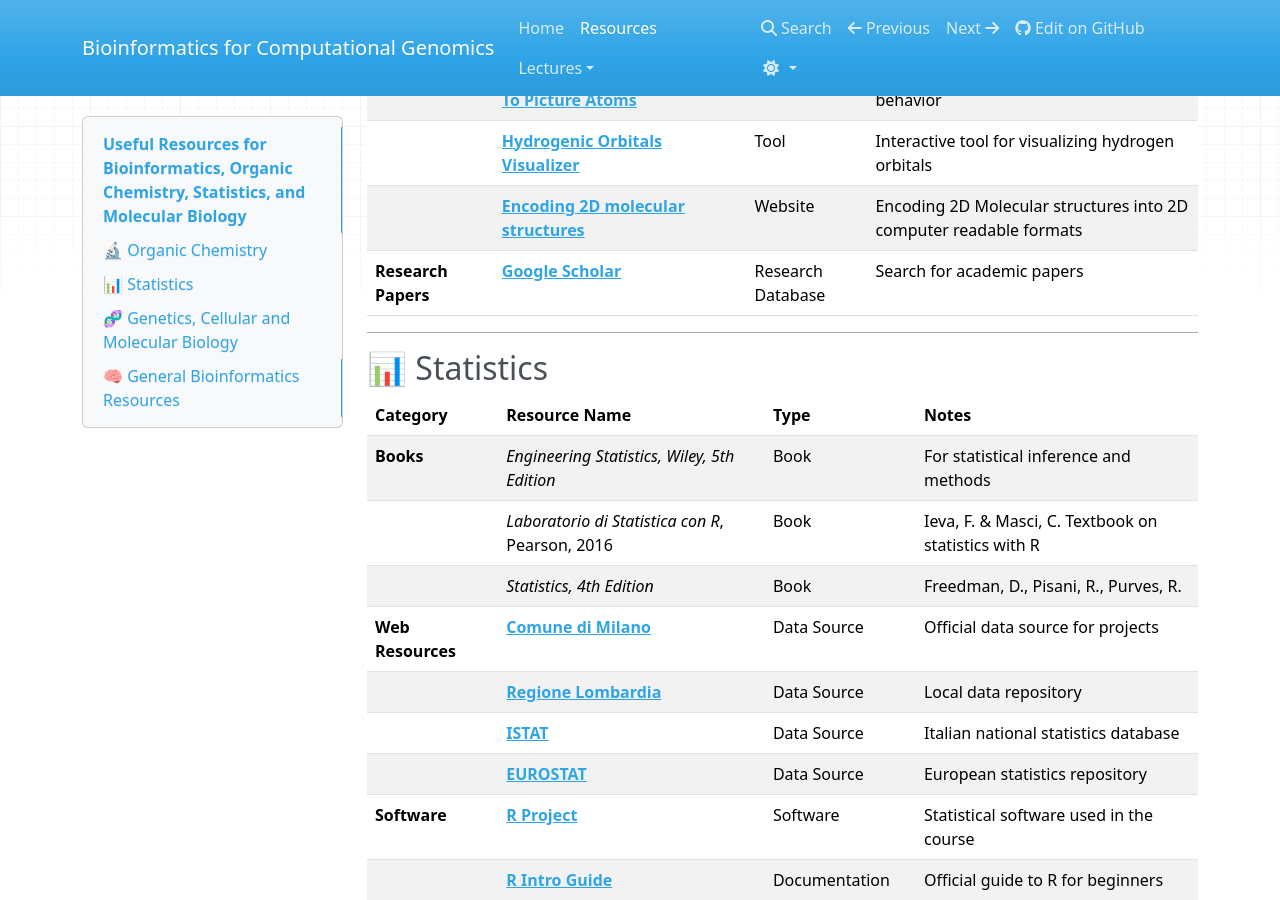
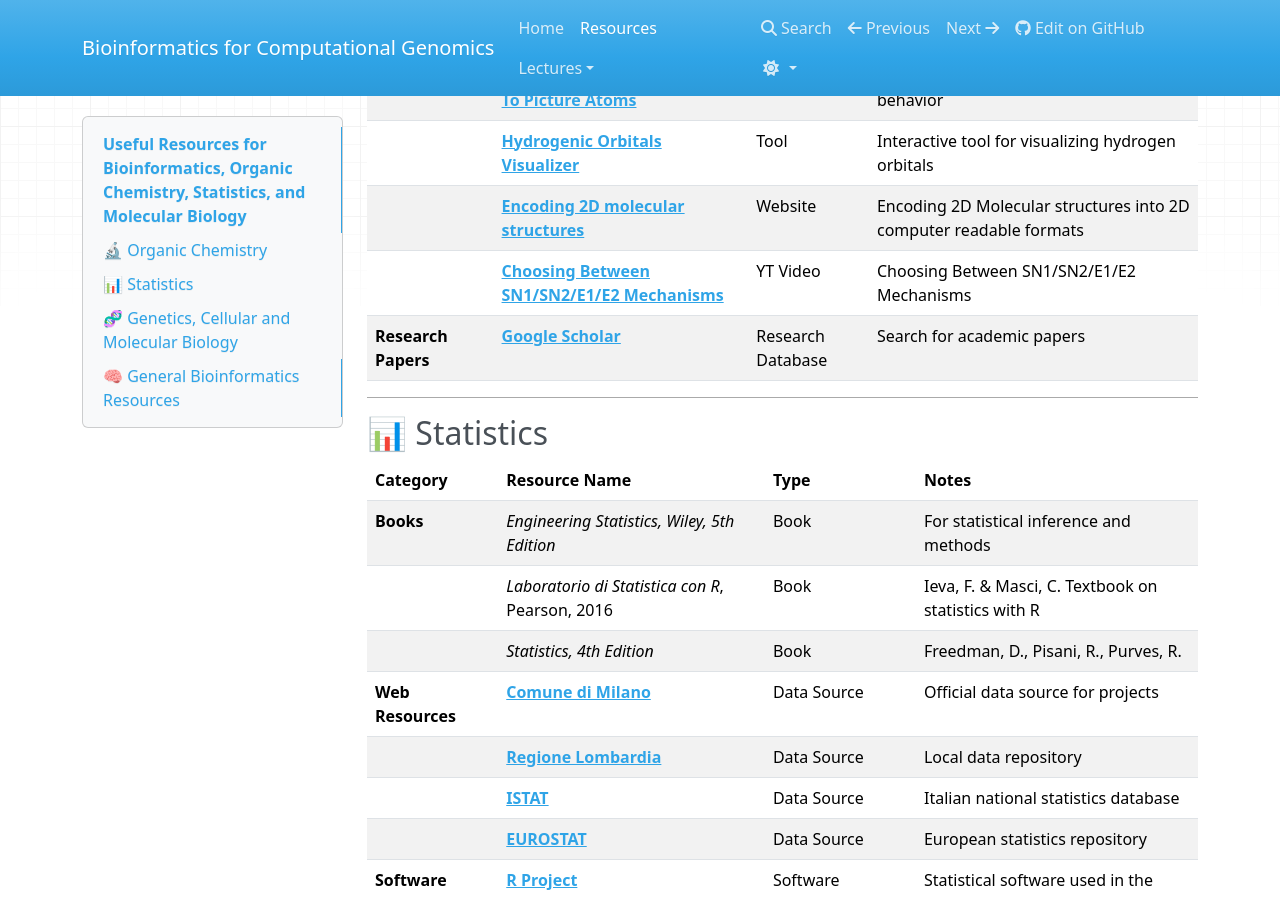
Before and after one commit to rhighs/bioinformatics-msc, an MkDocs documentation site: the page built from docs/RESOURCES.md, in a window 1280 px wide and 900 px high, scrolled down 649 px. Built offline with MkDocs 1.6.1, drawn with Linux system fonts in a browser that asks for light colours; nearby versions of some CDN libraries.

Commit message:
just adding a resource

```diff
--- a/docs/RESOURCES.md
+++ b/docs/RESOURCES.md
@@ -13,6 +13,7 @@
 |                          | [**MinutePhysics: A Better Way To Picture Atoms**](https://www.youtube.com/watch?v=W2Xb2GFK2yc) | Video Tutorial | Visualization of atomic structure and behavior |
 |                          | [**Hydrogenic Orbitals Visualizer**](https://al2me6.github.io/evanescence/) | Tool | Interactive tool for visualizing hydrogen orbitals |
 |                           | [**Encoding 2D molecular structures**](https://www.drugdesign.org/chapters/encoding-molecules/) | Website | Encoding 2D Molecular structures into 2D computer readable formats |
+|                           | [**Choosing Between SN1/SN2/E1/E2 Mechanisms**](https://www.youtube.com/watch?v=IOViLLuDMTs)  | YT Video | Choosing Between SN1/SN2/E1/E2 Mechanisms |
 | **Research Papers**       | [**Google Scholar**](https://scholar.google.com)   | Research Database     | Search for academic papers                     |
 
 ---
```
